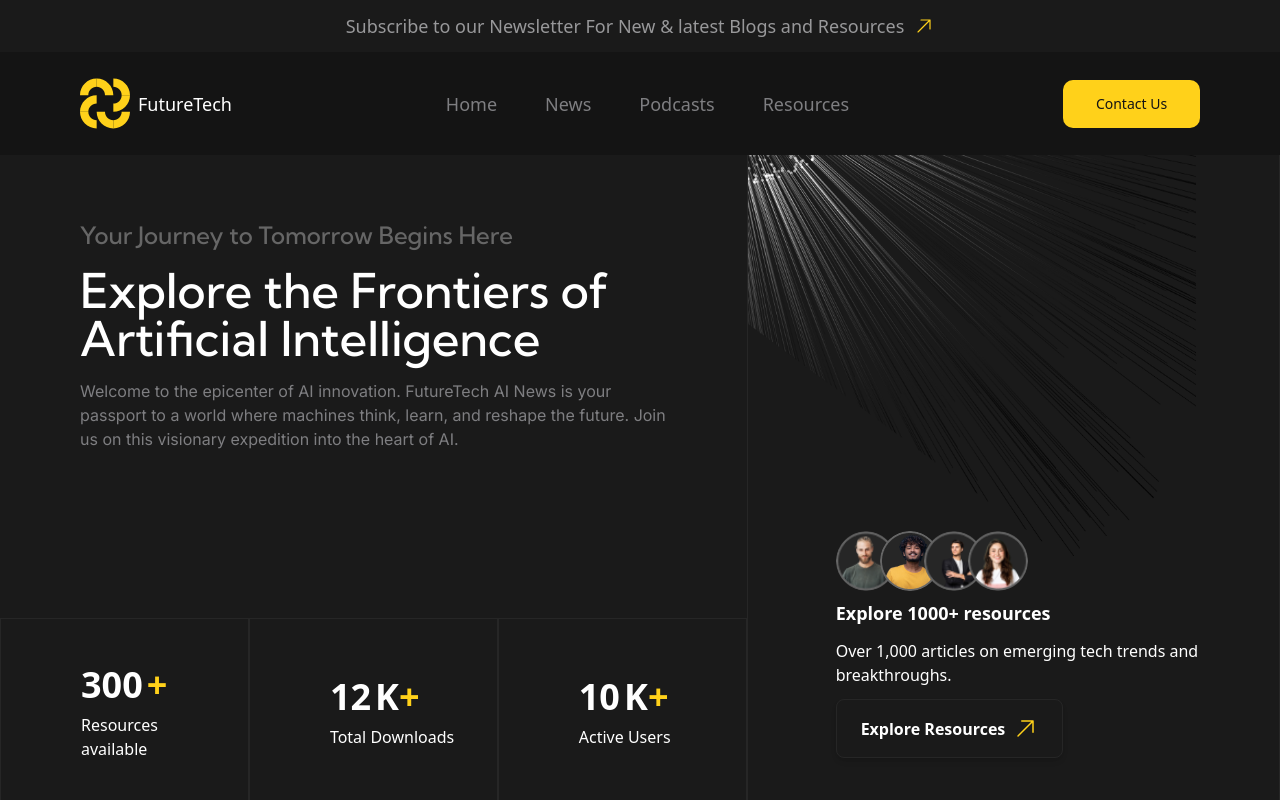
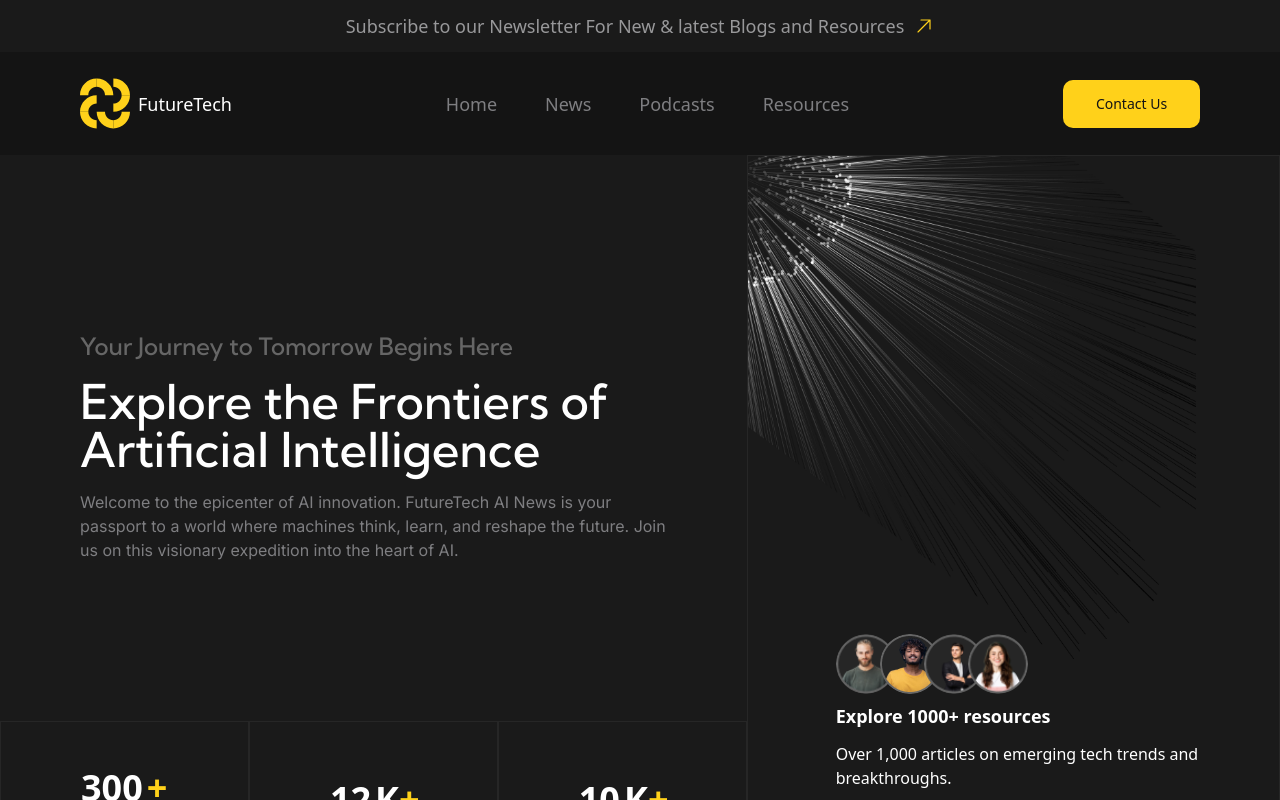
Before and after one commit to razan310/AI-Blog, a React (Vite) app: page / in a window 1280 px wide. Both pictures are taken after a click on the button "Home". Shown: the top 800 px of the page. Built offline with nearby package versions, Linux system fonts and the light colour scheme.

Commit message:
edite on hero

```diff
--- a/src/Components/RK_Hero/Hero.tsx
+++ b/src/Components/RK_Hero/Hero.tsx
@@ -46,11 +46,11 @@ const Hero: React.FC<HeroProps> = ({
   resourceDescription,
 }) => {
   return (
-    <div className="h-auto flex flex-col lg:flex-row md:p12 text-white">
+    <div className="h-auto flex flex-col lg:flex-row text-white mt-[103px]">
       {/* النصوص والعدادات */}
       <div className="flex flex-col lg:w-7/12 lg:h-[755px]">
         {/* النصوص */}
-        <div className="container-padding flex-grow flex flex-col justify-center my-4 md:my-8 2xl:pr-12 2xl:pl-40">
+        <div className="container-padding flex-grow flex flex-col justify-center my-4 md:mt-8 2xl:pr-12 2xl:pl-40">
           <p className="font-Kumbh font-medium text-xl lg:text-2xl text-myGray text-[#666666]">
             {subtitle}
           </p>
```
